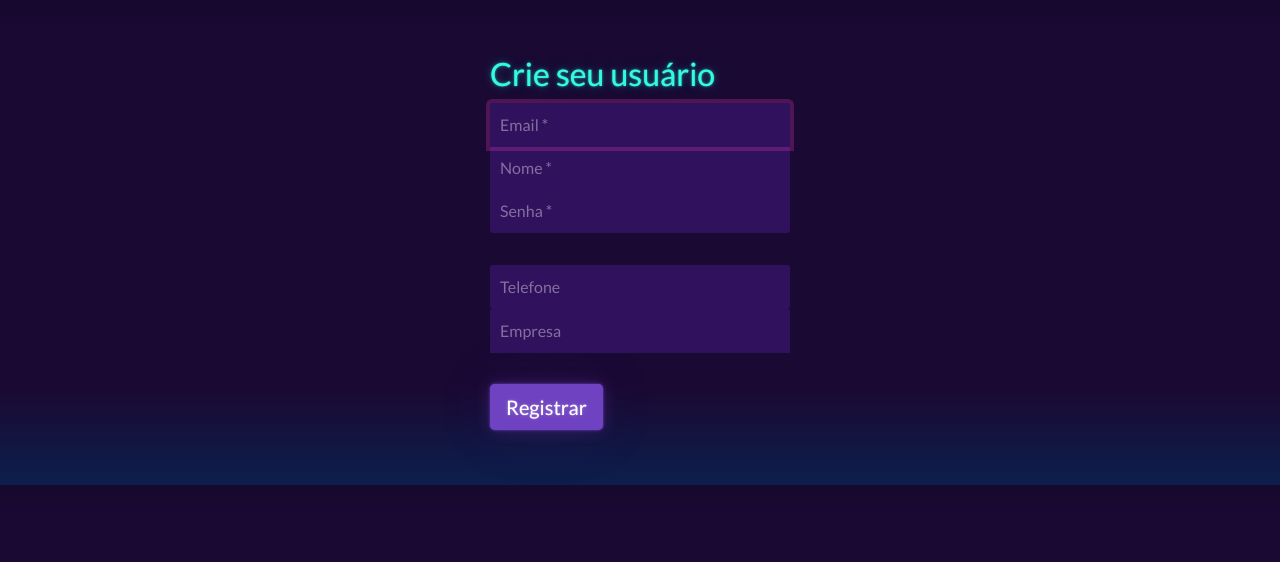
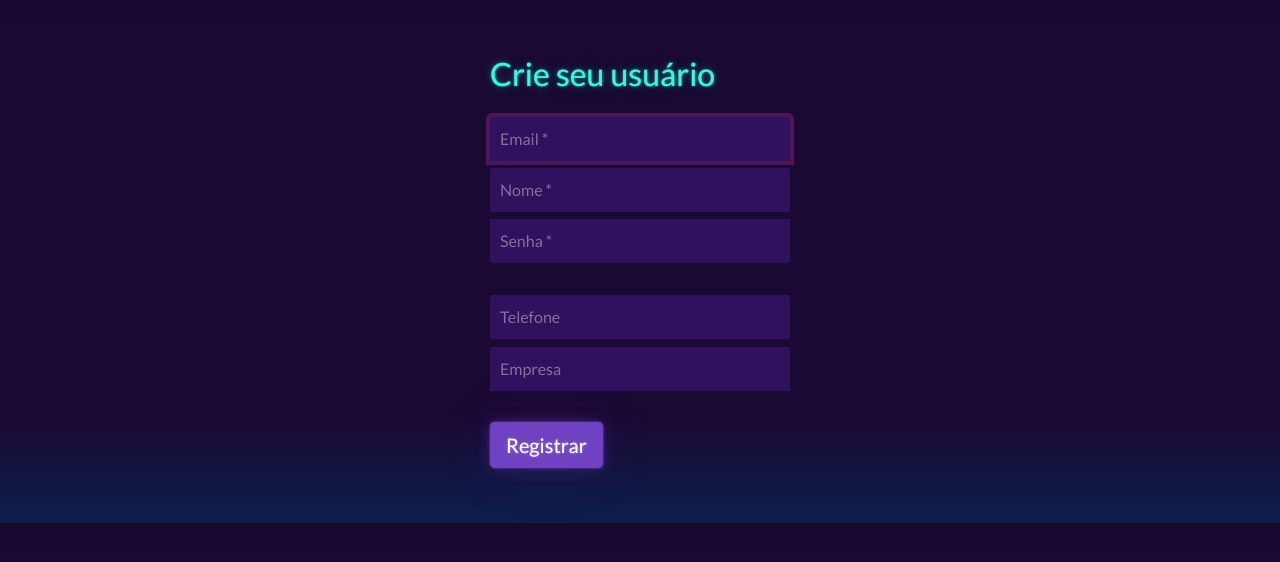
Before and after one commit to DouglasFeliphe/experiencein, a Django app: page /registrar/ in a window 1280 px wide. Shown: the top 562 px of the page. Run offline with Django 3.2, Linux system fonts and the light colour scheme; some libraries are stand-ins or nearby versions.

Commit message:
Estilizar a tela de registro de usuário

```diff
--- a/usuarios/templates/registrar.html
+++ b/usuarios/templates/registrar.html
@@ -7,17 +7,17 @@
 
     <h2 class="form-signin-heading">Crie seu usuário</h2>
 
-    <input type="text" id="id_email" name="email" class="form-control" placeholder="Email *" required autofocus>
+    <input type="text" id="id_email" name="email" class="form-control mt-4" placeholder="Email *" required autofocus>
 
-    <input type="text" id="id_nome" name="nome" class="form-control" placeholder="Nome *" required>
+    <input type="text" id="id_nome" name="nome" class="form-control mt-2" placeholder="Nome *" required>
 
-    <input type="password" id="id_senha" name="senha" class="form-control" placeholder="Senha *" required>
+    <input type="password" id="id_senha" name="senha" class="form-control mt-2" placeholder="Senha *" required>
 
     <hr />
 
-    <input type="tel" id="id_telefone" name="telefone" class="form-control" placeholder="Telefone">
+    <input type="tel" id="id_telefone" name="telefone" class="form-control mt-2" placeholder="Telefone">
 
-    <input type="text" id="id_nome_empresa" name="nome_empresa" class="form-control" placeholder="Empresa">
+    <input type="text" id="id_nome_empresa" name="nome_empresa" class="form-control mt-2" placeholder="Empresa">
 
     <hr />
 
```
